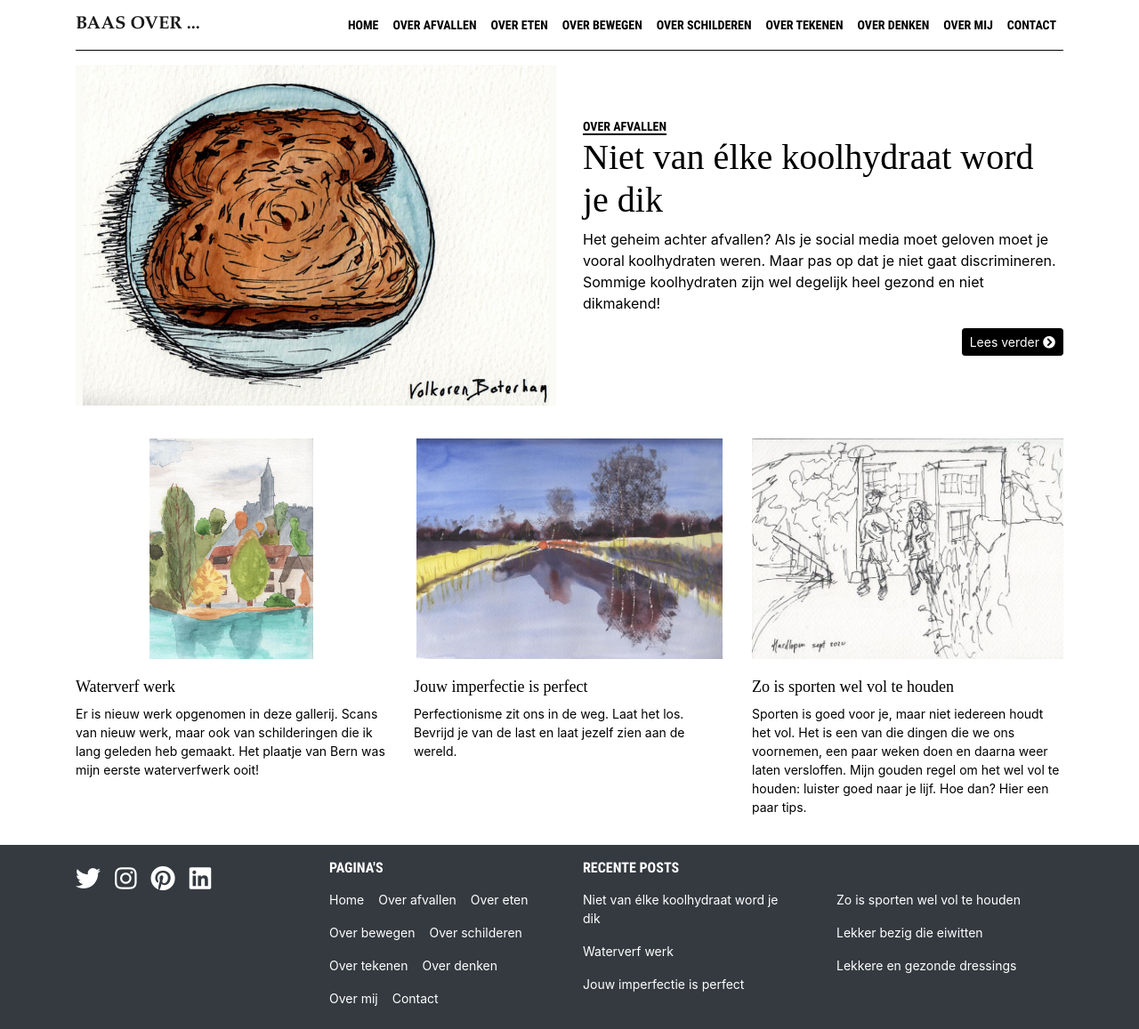
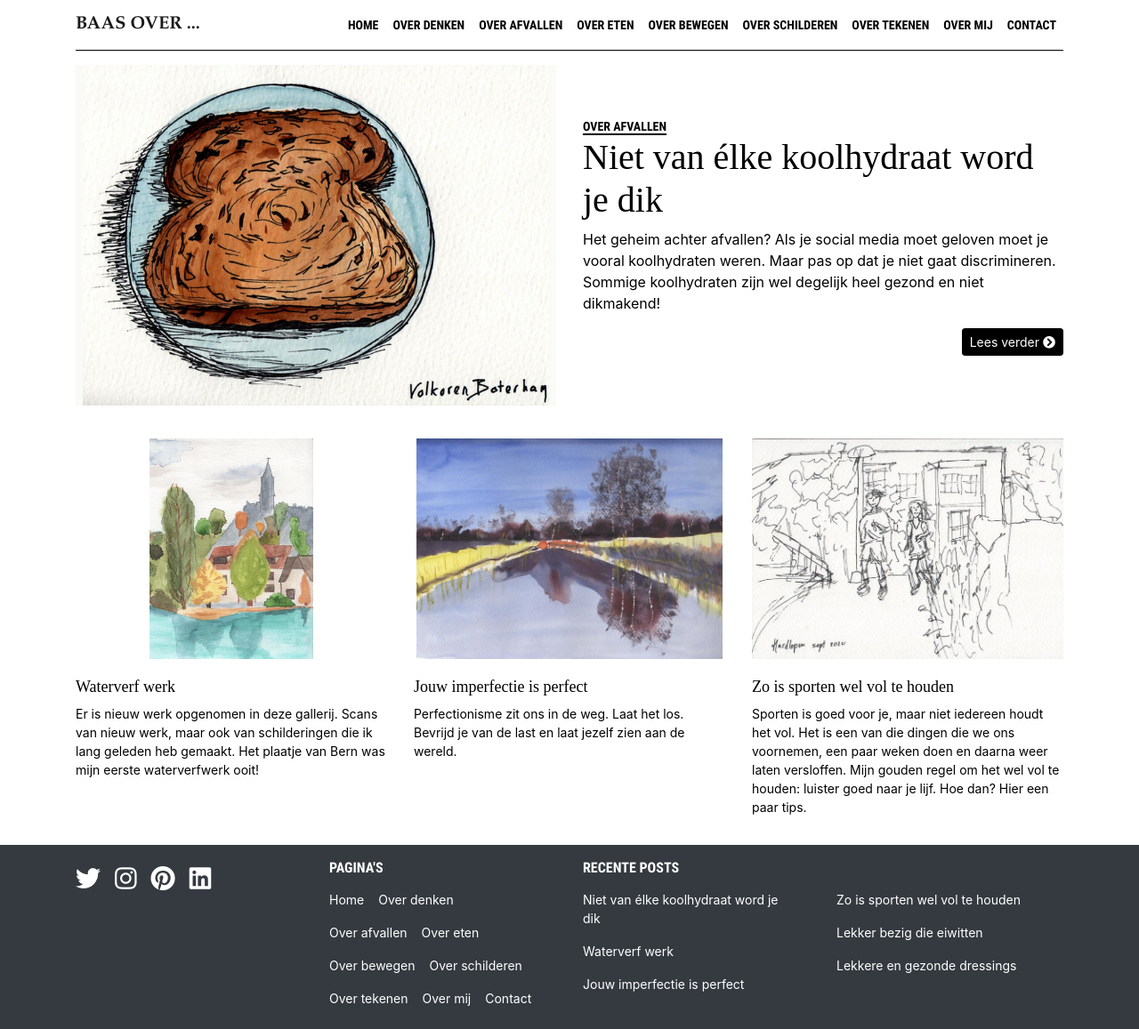
Before and after one commit to BaasLimited/baasovereten.github.io, a Jekyll site: the page built from index.html, in a window 1280 px wide and 1157 px high. Shown: the whole window at 89% size. Built offline with Jekyll 4.4.1, drawn with Linux system fonts in a browser that asks for light colours; some web fonts are replaced; a script that is not in the unit is left out; comment, search, counter and statistics services are not loaded; part of the change alters nothing that is shown.

```diff
--- a/_data/navitems.yaml
+++ b/_data/navitems.yaml
@@ -1,5 +1,7 @@
 - name: Home
   uri: /
+- name: "Over denken"
+  uri: /over-denken/
 - name: "Over afvallen"
   uri: /over-afvallen/
 - name: "Over eten"
@@ -10,8 +12,6 @@
   uri: /over-schilderen/
 - name: "Over tekenen"
   uri: /over-tekenen/
-- name: "Over denken"
-  uri: /over-denken/
 - name: "Over mij"
   uri: /over-mij.html
 - name: "Contact"
```
